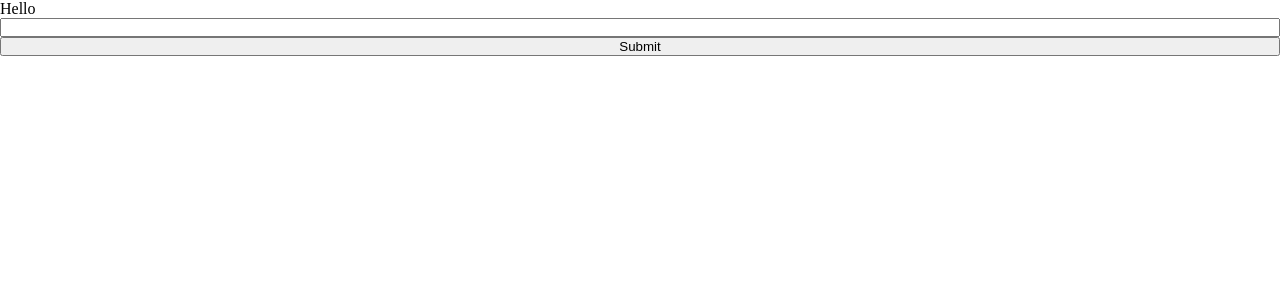
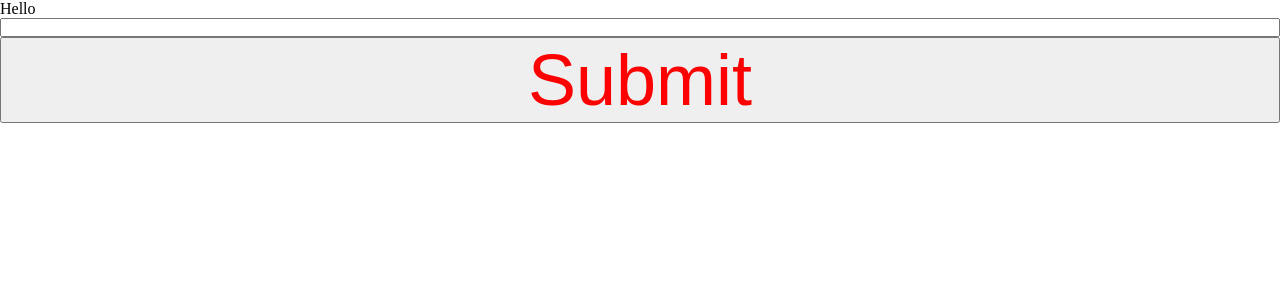
Before and after one commit to OmerBresinski/hackathon, a React (Create React App) app: page /createProject in a window 1280 px wide. Shown: the top 300 px of the page. Built offline with nearby package versions, Linux system fonts and the light colour scheme.

Commit message:
Added text to button

```diff
--- a/src/components/Button/Button.js
+++ b/src/components/Button/Button.js
@@ -1,10 +1,15 @@
 import React from "react";
+import Text from "components/Text";
 import * as S from "./style";
 
 const Button = ({ label, onClick }) => {
     return (
         <S.BaseButton>
-            <S.Button onClick={onClick}>{label}</S.Button>
+            <S.Button onClick={onClick}>
+                <Text color='red' size='72px'>
+                    {label}
+                </Text>
+            </S.Button>
         </S.BaseButton>
     );
 };
```
